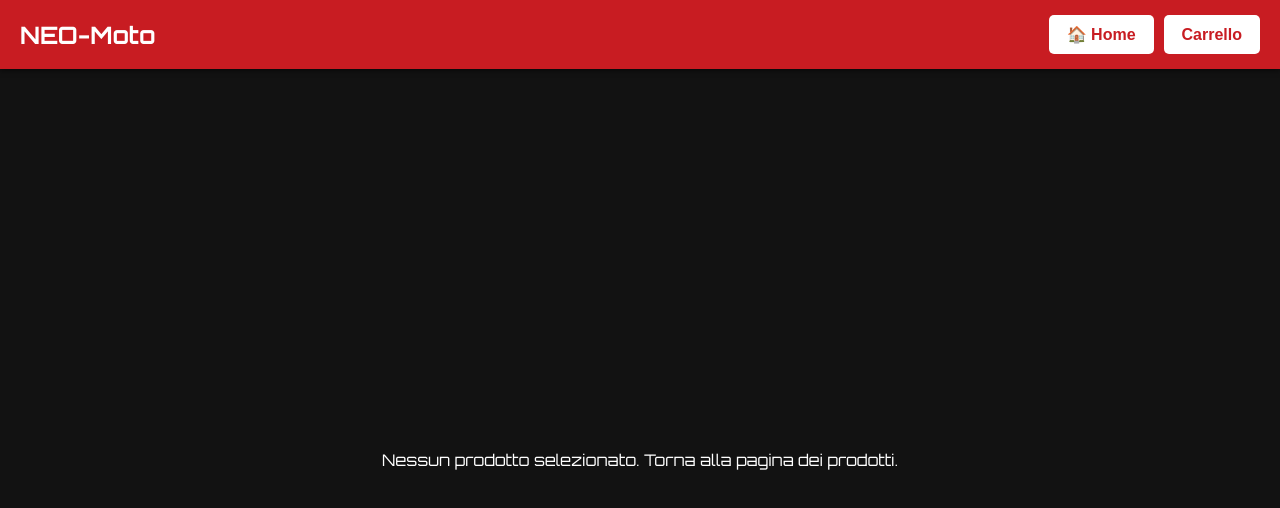
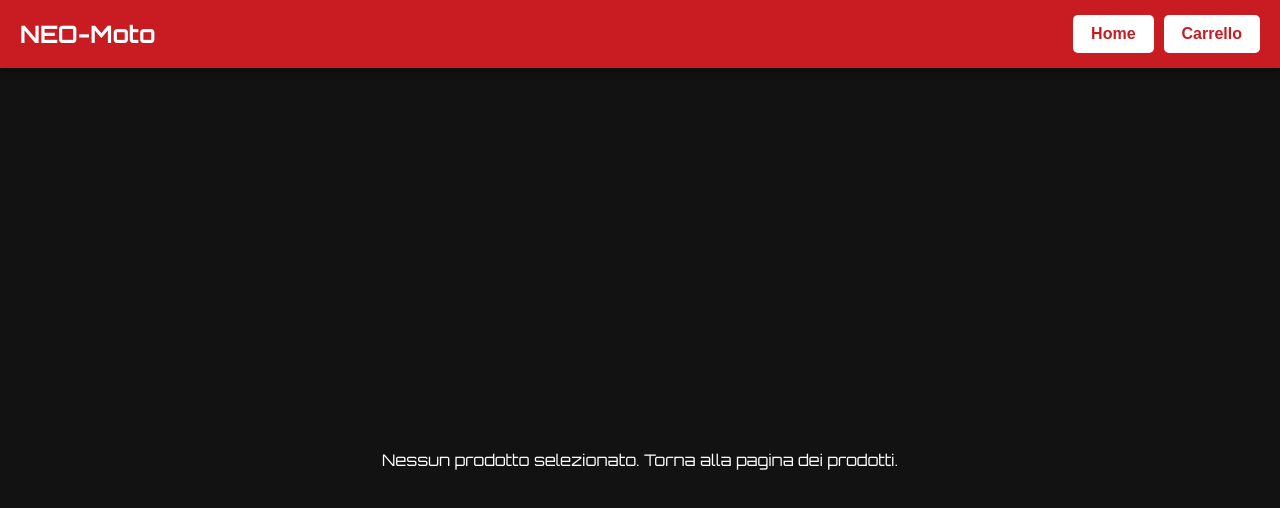
Before and after one commit to ennagiovanni/Neo-Moto, a plain HTML site: page prodotto.html in a window 1280 px wide. Drawn offline with Linux system fonts and the light colour scheme.

Commit message:
Update prodotto.html

```diff
--- a/prodotto.html
+++ b/prodotto.html
@@ -1,8 +1,6 @@
 <!DOCTYPE html>
 <html lang="it">
 <head>
-  <meta charset="UTF-8" />
-  <meta name="viewport" content="width=device-width, initial-scale=1.0"/>
   <title>Dettagli Prodotto</title>
   <link href="https://fonts.googleapis.com/css2?family=Orbitron:wght@400;500;700&display=swap" rel="stylesheet">
   <style>
@@ -75,7 +73,7 @@ body {
     <header class="top-bar">
         <div class="left-title">NEO-Moto</div>
         <div class="nav-buttons">
-            <button onclick="window.location.href='index.html'">🏠 Home</button>
+            <button onclick="window.location.href='index.html'">Home</button>
             <button onclick="window.location.href='carrello.html'">Carrello</button>
         </div>
     </header>
```
